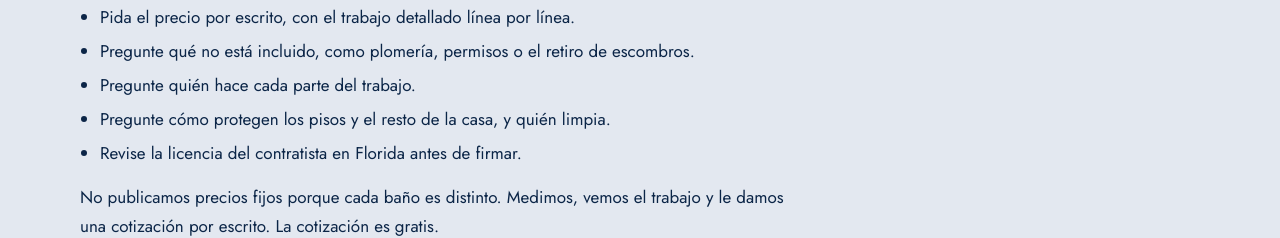
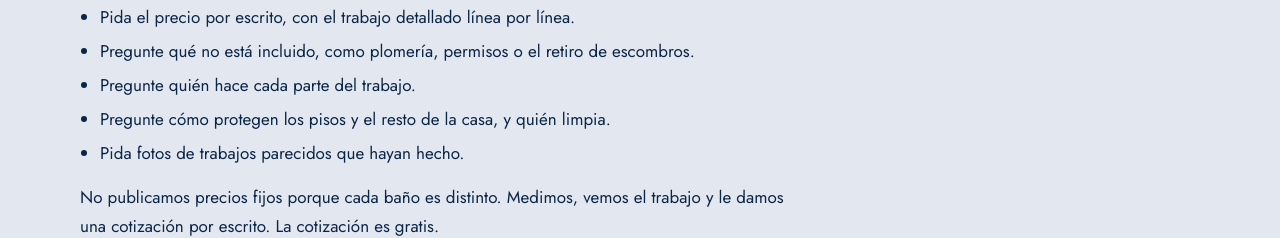
Before and after one commit to levelbestremodeling/levelbestremodeling.github.io, a plain HTML site: page es/cuanto-cuesta-remodelar-un-bano-en-miami.html in a window 1280 px wide. Shown: the part 1060-1298 px from the top of the page. Drawn offline with Linux system fonts and the light colour scheme; a web font is replaced by a local one.

Commit message:
Guia de costos: quitar consejo de revisar licencia (es)

```diff
--- a/es/cuanto-cuesta-remodelar-un-bano-en-miami.html
+++ b/es/cuanto-cuesta-remodelar-un-bano-en-miami.html
@@ -189,7 +189,7 @@ footer .big{font:400 1.8rem var(--display);color:var(--ink)}
   <p class="lead">No existe un número único y honesto. El precio depende de lo que hay detrás de las paredes, de lo que usted escoja y de lo que haya que cambiar. Esto es lo que mueve el precio y cómo comparar cotizaciones.</p>
 </div>
 <section class="prose">
-  <h2>Qué cambia el precio</h2><ul><li>El tamaño y la distribución del baño.</li><li>Lo que hay detrás de las paredes. El daño por agua o la madera podrida que aparece al demoler agrega trabajo.</li><li>El azulejo y los materiales. El tamaño, el diseño y el acabado cambian el material y la mano de obra.</li><li>Mover la plomería. La plomería necesita otro oficio y agrega costo. Nosotros no hacemos plomería.</li><li>El alcance. Rehacer solo la ducha o el piso cuesta menos que una remodelación completa.</li><li>Los permisos. Algunos trabajos lo necesitan, y las reglas dependen de su ciudad o condado.</li></ul><h2>Cómo comparar cotizaciones</h2><ul><li>Pida el precio por escrito, con el trabajo detallado línea por línea.</li><li>Pregunte qué no está incluido, como plomería, permisos o el retiro de escombros.</li><li>Pregunte quién hace cada parte del trabajo.</li><li>Pregunte cómo protegen los pisos y el resto de la casa, y quién limpia.</li><li>Revise la licencia del contratista en Florida antes de firmar.</li></ul>
+  <h2>Qué cambia el precio</h2><ul><li>El tamaño y la distribución del baño.</li><li>Lo que hay detrás de las paredes. El daño por agua o la madera podrida que aparece al demoler agrega trabajo.</li><li>El azulejo y los materiales. El tamaño, el diseño y el acabado cambian el material y la mano de obra.</li><li>Mover la plomería. La plomería necesita otro oficio y agrega costo. Nosotros no hacemos plomería.</li><li>El alcance. Rehacer solo la ducha o el piso cuesta menos que una remodelación completa.</li><li>Los permisos. Algunos trabajos lo necesitan, y las reglas dependen de su ciudad o condado.</li></ul><h2>Cómo comparar cotizaciones</h2><ul><li>Pida el precio por escrito, con el trabajo detallado línea por línea.</li><li>Pregunte qué no está incluido, como plomería, permisos o el retiro de escombros.</li><li>Pregunte quién hace cada parte del trabajo.</li><li>Pregunte cómo protegen los pisos y el resto de la casa, y quién limpia.</li><li>Pida fotos de trabajos parecidos que hayan hecho.</li></ul>
   <p>No publicamos precios fijos porque cada baño es distinto. Medimos, vemos el trabajo y le damos una cotización por escrito. La cotización es gratis.</p>
   <p>Conozca nuestro <a href="/es/remodelacion-de-banos">servicio de remodelación de baños</a>.</p>
 </section>
```
